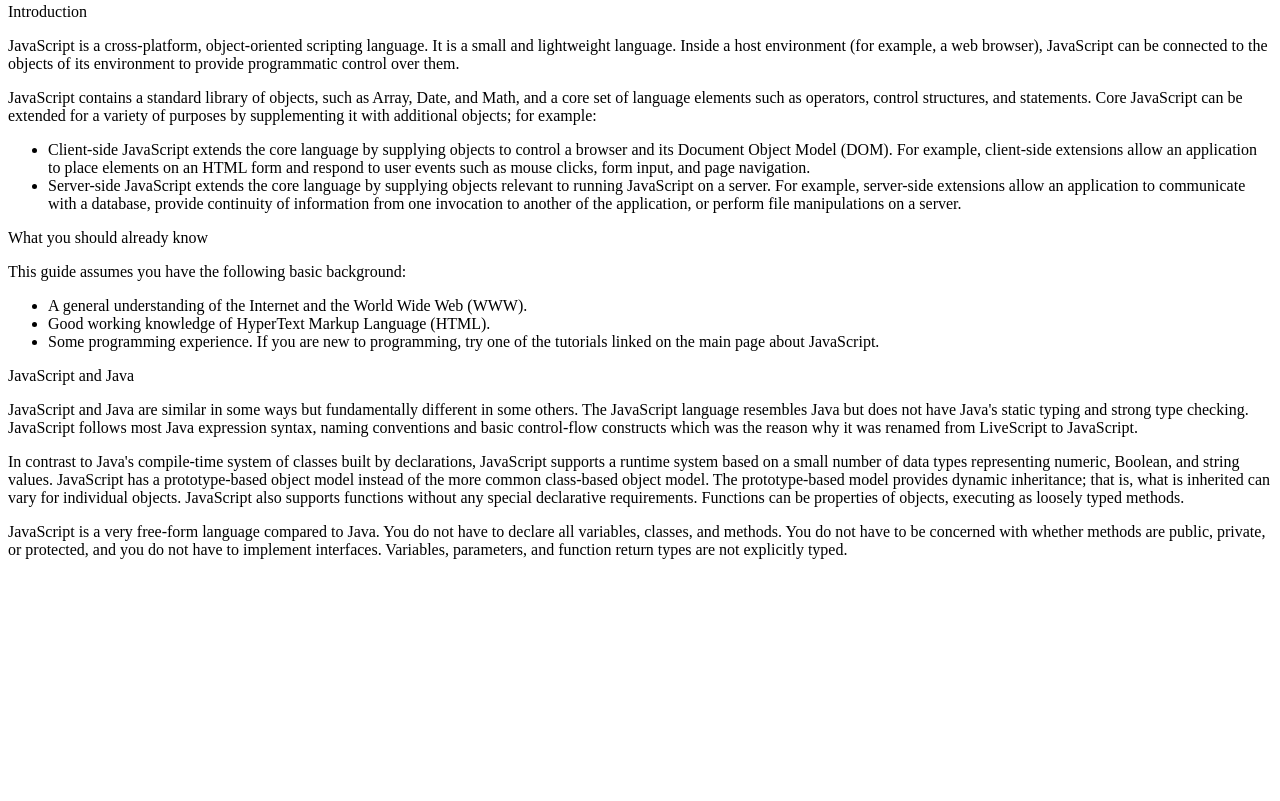
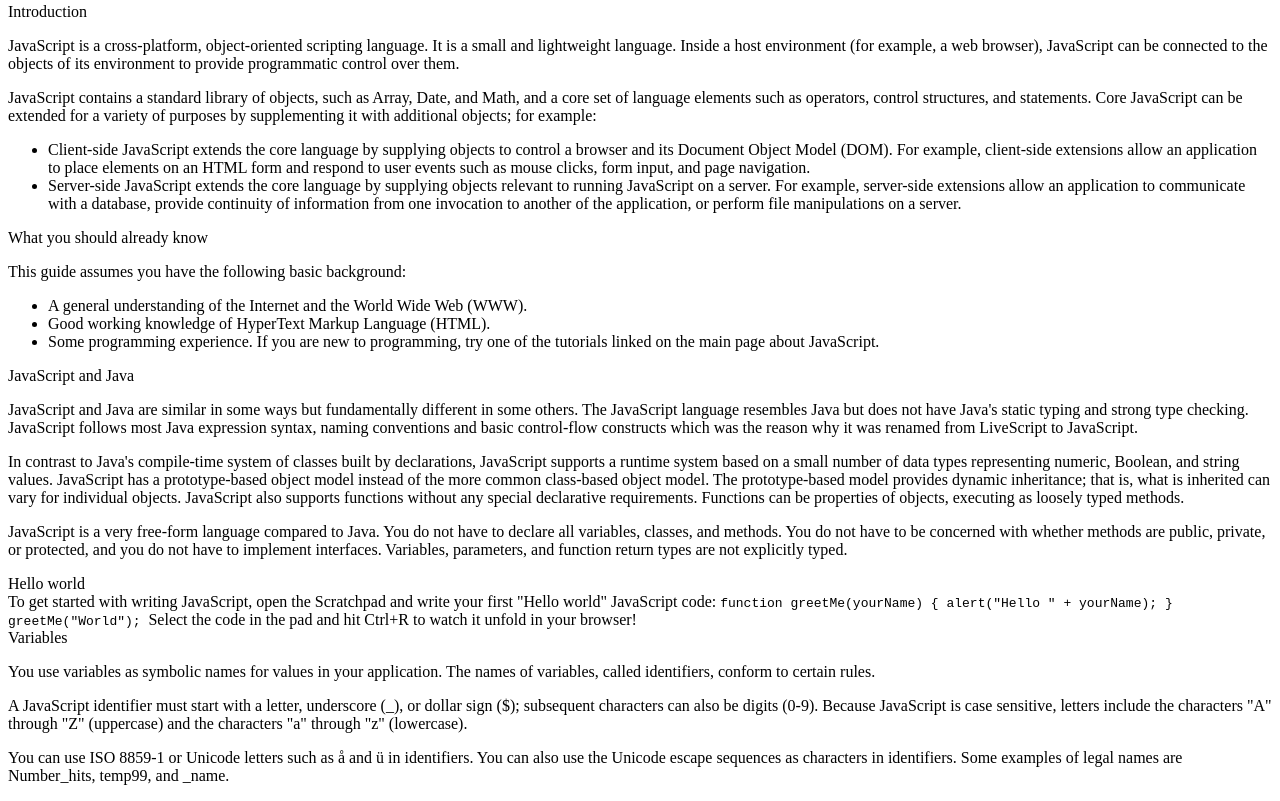
Before and after one commit to manup-tm/Learning-with-Adam-Uncle, a plain HTML site: page CSS/TechnicalDocumentPage/index.html in a window 1280 px wide. Shown: the part 307-1108 px from the top of the page. Before the commit the page ends 882 px from the top, so only its background shows below. Drawn offline with Linux system fonts and the light colour scheme; files that its build step writes are made by us from their sources.

Commit message:
feat: add "Hello world" and "Variables" sections with code example and identifier rules

```diff
--- a/CSS/TechnicalDocumentPage/index.html
+++ b/CSS/TechnicalDocumentPage/index.html
@@ -135,6 +135,40 @@
           </p>
         </article>
       </section>
+      <section class="main-section" id="Hello_world">
+        <header>Hello world</header>
+        <article>
+          To get started with writing JavaScript, open the Scratchpad and write
+          your first "Hello world" JavaScript code:
+          <code
+            >function greetMe(yourName) { alert("Hello " + yourName); }
+            greetMe("World");
+          </code>
+
+          Select the code in the pad and hit Ctrl+R to watch it unfold in your
+          browser!
+        </article>
+      </section>
+      <section class="main-section" id="Variables">
+        <header>Variables</header>
+        <p>
+          You use variables as symbolic names for values in your application.
+          The names of variables, called identifiers, conform to certain rules.
+        </p>
+        <p>
+          A JavaScript identifier must start with a letter, underscore (_), or
+          dollar sign ($); subsequent characters can also be digits (0-9).
+          Because JavaScript is case sensitive, letters include the characters
+          "A" through "Z" (uppercase) and the characters "a" through "z"
+          (lowercase).
+        </p>
+        <p>
+          You can use ISO 8859-1 or Unicode letters such as å and ü in
+          identifiers. You can also use the Unicode escape sequences as
+          characters in identifiers. Some examples of legal names are
+          Number_hits, temp99, and _name.
+        </p>
+      </section>
     </main>
   </body>
 </html>
```
